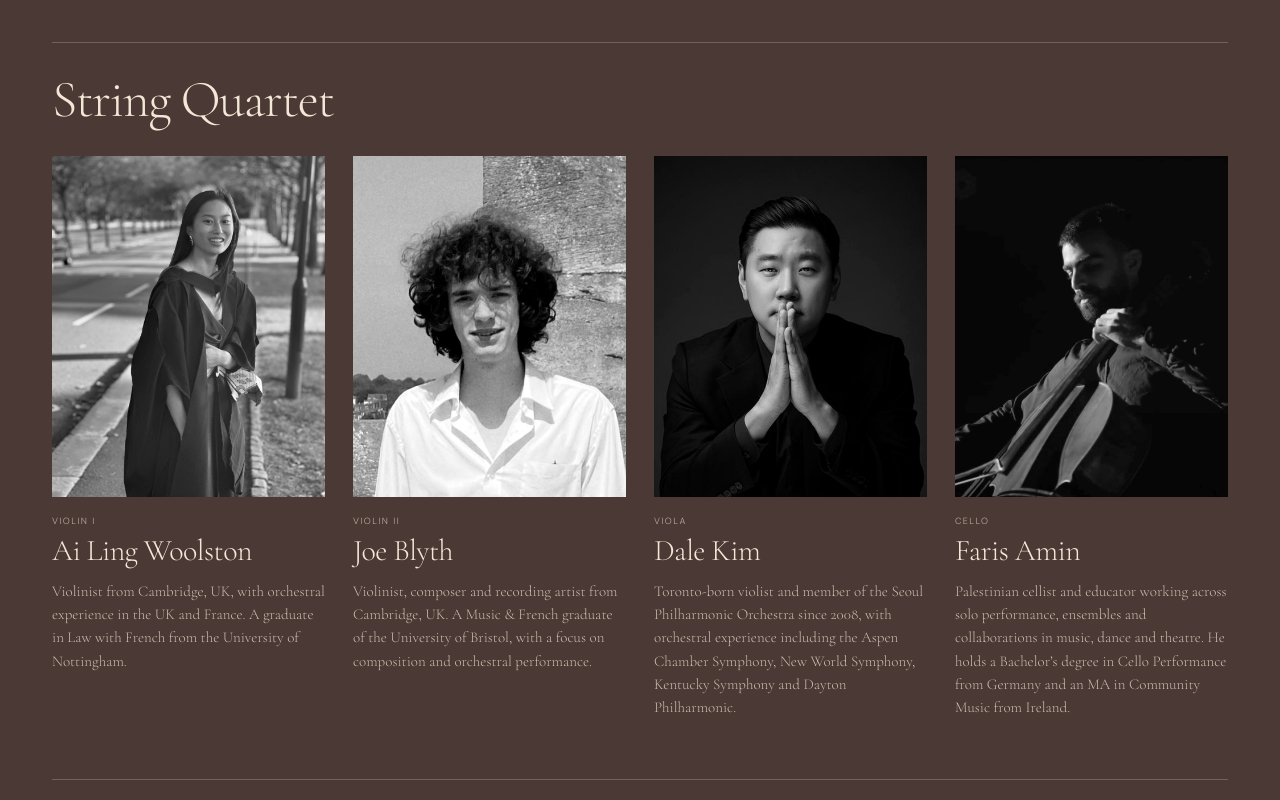
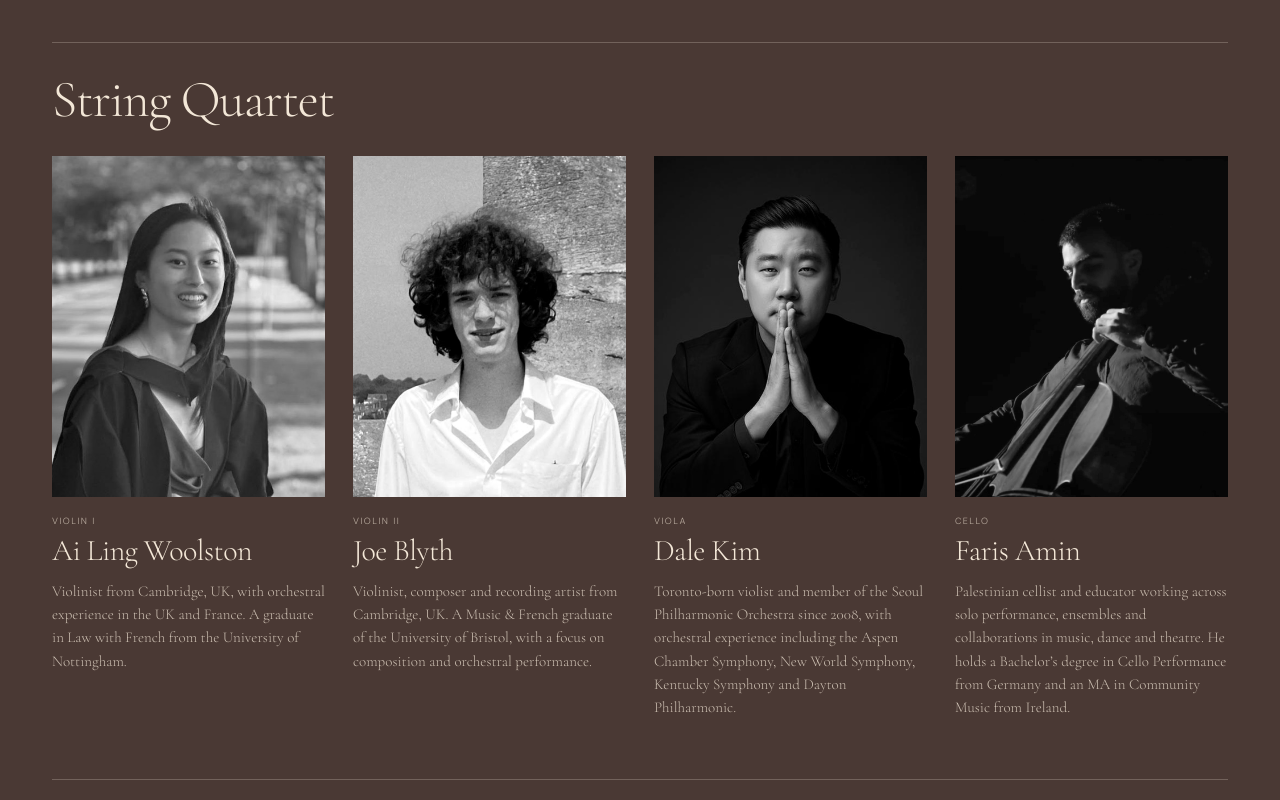
Before and after one commit to music-ianchung/music.ianchung, a plain HTML site: page project-you/index.html in a window 1280 px wide. Shown: the part 4740-5540 px from the top of the page. Drawn offline with nearby package versions, Linux system fonts and the light colour scheme.

Commit message:
Match Ai Ling portrait crop to quartet profiles

```diff
--- a/project-you/index.html
+++ b/project-you/index.html
@@ -309,6 +309,10 @@ body .hero::before{display:none}
 .orb-logo{display:block;width:46%;height:auto;transform:translateY(-18%);filter:brightness(0);opacity:.7}
 @media(max-width:859px){.orb-logo{width:42%;transform:translateY(-32%)}}
 </style>
+<style id="ai-ling-portrait-crop">
+.quartet-photo img[alt="Ai Ling Woolston"]{transform:scale(1.9);transform-origin:70% 6%}
+@media(hover:hover) and (prefers-reduced-motion:no-preference){.quartet-card:hover .quartet-photo img[alt="Ai Ling Woolston"]{transform:scale(1.94)}}
+</style>
 </head>
 <body class="cinematic">
 <div class="ambient-surface" aria-hidden="true"><div class="ambient-orb"><img class="orb-logo" src="project-you-logo.png" alt=""></div></div>
```
